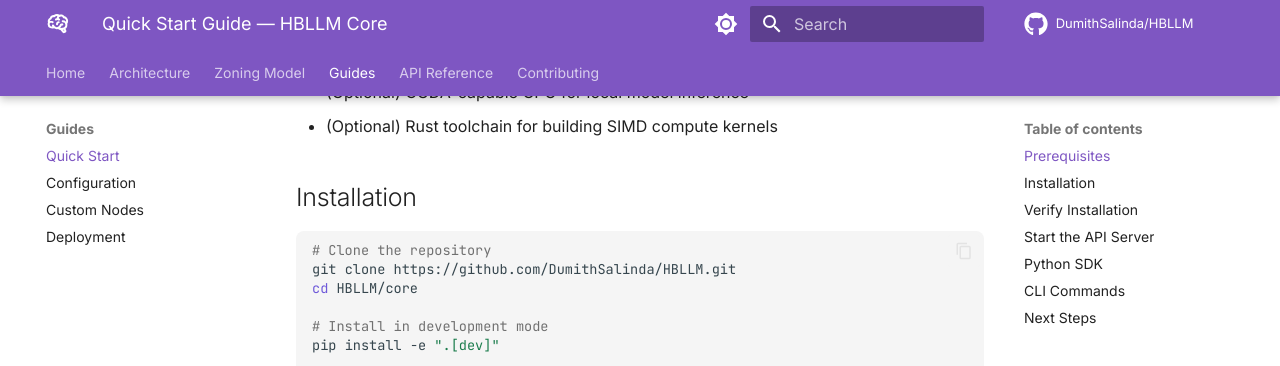
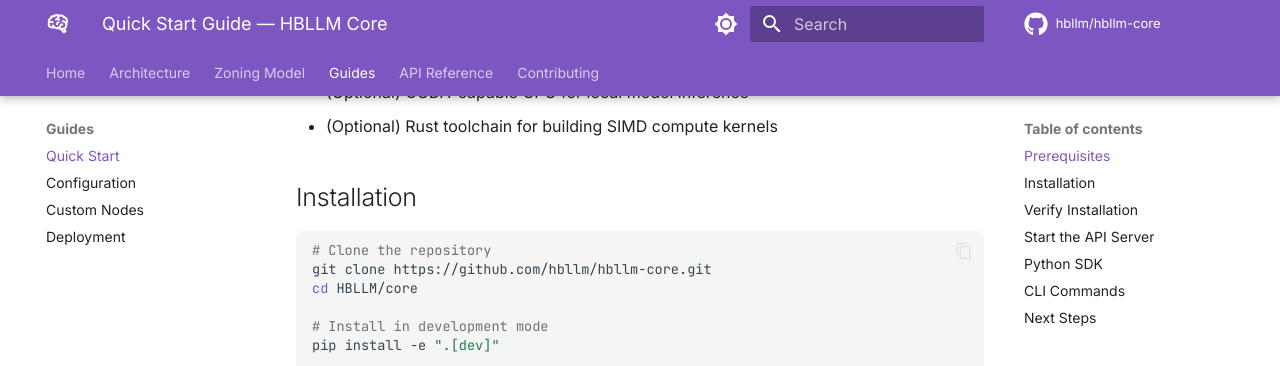
Before and after one commit to HBLLM/hbllm-core, an MkDocs documentation site: the page built from docs/guides/quickstart.md, in a window 1280 px wide and 900 px high, scrolled down 331 px. Shown: the top 366 px of the window. Built offline with MkDocs 1.6.1 and Material for MkDocs 9.7.7, drawn with Linux system fonts in a browser that asks for light colours; comment, search, counter and statistics services are not loaded.

Commit message:
fix(docs): Update site_url and repo links to hbllm.github.io/hbllm-core

````diff
--- a/docs/guides/quickstart.md
+++ b/docs/guides/quickstart.md
@@ -18,7 +18,7 @@
 
 ```bash
 # Clone the repository
-git clone https://github.com/DumithSalinda/HBLLM.git
+git clone https://github.com/hbllm/hbllm-core.git
 cd HBLLM/core
 
 # Install in development mode
--- a/mkdocs.yml
+++ b/mkdocs.yml
@@ -4,9 +4,9 @@
   Graph-of-Thoughts planning, and Rust-accelerated hybrid quantization.
   Deploy autonomous agents that think, learn, and adapt on edge devices.
 site_author: HBLLM Team
-site_url: https://dumithsalinda.github.io/HBLLM/
-repo_url: https://github.com/DumithSalinda/HBLLM
-repo_name: DumithSalinda/HBLLM
+site_url: https://hbllm.github.io/hbllm-core/
+repo_url: https://github.com/hbllm/hbllm-core
+repo_name: hbllm/hbllm-core
 edit_uri: edit/master/core/docs/
 
 copyright: Copyright &copy; 2024–2026 HBLLM Team — MIT License
@@ -99,7 +99,7 @@
 extra:
   social:
     - icon: fontawesome/brands/github
-      link: https://github.com/DumithSalinda/HBLLM
+      link: https://github.com/hbllm/hbllm-core
       name: HBLLM on GitHub
   generator: false
 
````
Also changed, not shown: docs/index.md (+3 -3 lines).
